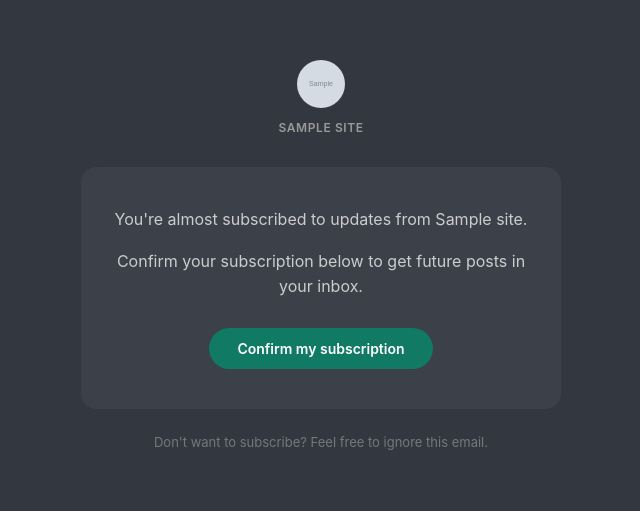
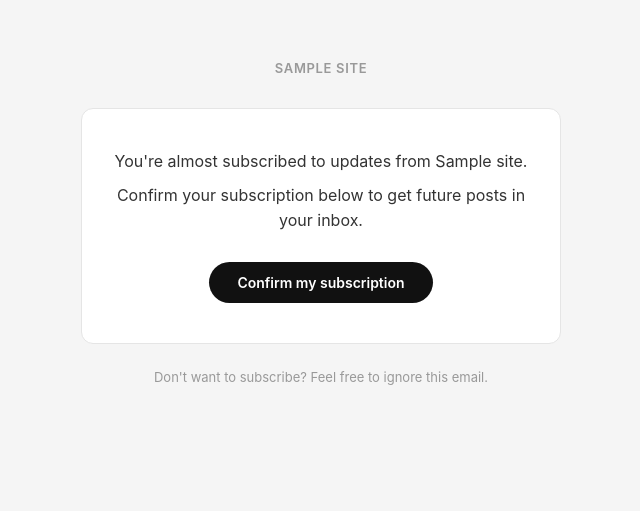
Before and after one commit to Jottit/tinypost, a Flask app: template templates/email_confirm_subscription.html in a window 1280 px wide. Shown: the top 511 px of the page, without its empty margins (319-959 px from the left). Run offline with Flask 3, Linux system fonts and the light colour scheme; the template is opened without the code that fills it: most values are stand-ins (such as "Sample title", 1, 10 or a date in 2020); grey boxes marked "Sample" are stand-in pictures; some libraries are stand-ins or nearby versions.

Commit message:
update subscription confirmation email to light design

```diff
--- a/templates/email_confirm_subscription.html
+++ b/templates/email_confirm_subscription.html
@@ -4,36 +4,29 @@
   <meta charset="UTF-8">
   <meta name="viewport" content="width=device-width, initial-scale=1.0">
 </head>
-<body style="margin:0; padding:0; background:#333840; font-family:-apple-system,BlinkMacSystemFont,'Segoe UI',Helvetica,sans-serif;">
-  <table width="100%" cellpadding="0" cellspacing="0" style="background:#333840; padding:60px 20px;">
+<body style="margin:0; padding:0; background:#f5f5f5; font-family:-apple-system,BlinkMacSystemFont,'Segoe UI',Helvetica,sans-serif;">
+  <table width="100%" cellpadding="0" cellspacing="0" style="background:#f5f5f5; padding:60px 20px;">
     <tr>
       <td align="center">
         <table width="480" cellpadding="0" cellspacing="0" style="max-width:480px;">
-          {% if site.avatar %}
           <tr>
-            <td align="center" style="padding-bottom:12px;">
-              <img src="{{ site.avatar }}" alt="" width="48" height="48" style="border-radius:50%; display:block;">
-            </td>
-          </tr>
-          {% endif %}
-          <tr>
-            <td align="center" style="padding-bottom:32px; font-size:12px; font-weight:600; text-transform:uppercase; letter-spacing:0.05em; color:#999;">
+            <td align="center" style="padding-bottom:32px; font-size:13px; font-weight:600; text-transform:uppercase; letter-spacing:0.05em; color:#999;">
               {{ site.title }}
             </td>
           </tr>
           <tr>
-            <td style="background:#3c4149; border-radius:16px; padding:40px 32px; text-align:center;">
-              <p style="margin:0 0 16px; font-size:16px; line-height:1.6; color:#ccc;">
+            <td style="background:#fff; border-radius:12px; padding:40px 32px; text-align:center; border:1px solid #e5e5e5;">
+              <p style="margin:0 0 8px; font-size:16px; line-height:1.6; color:#333;">
                 You're almost subscribed to updates from {{ site.title }}.
               </p>
-              <p style="margin:0 0 28px; font-size:16px; line-height:1.6; color:#ccc;">
+              <p style="margin:0 0 28px; font-size:16px; line-height:1.6; color:#333;">
                 Confirm your subscription below to get future posts in your inbox.
               </p>
-              <a href="{{ confirm_url }}" style="display:inline-block; padding:12px 28px; background:#117a65; color:#fff; font-size:14px; font-weight:600; text-decoration:none; border-radius:999px;">Confirm my subscription</a>
+              <a href="{{ confirm_url }}" style="display:inline-block; padding:12px 28px; background:#111; color:#fff; font-size:14px; font-weight:600; text-decoration:none; border-radius:999px;">Confirm my subscription</a>
             </td>
           </tr>
           <tr>
-            <td align="center" style="padding-top:24px; font-size:13px; color:#777; line-height:1.5;">
+            <td align="center" style="padding-top:24px; font-size:13px; color:#999; line-height:1.5;">
               Don't want to subscribe? Feel free to ignore this email.
             </td>
           </tr>
```
